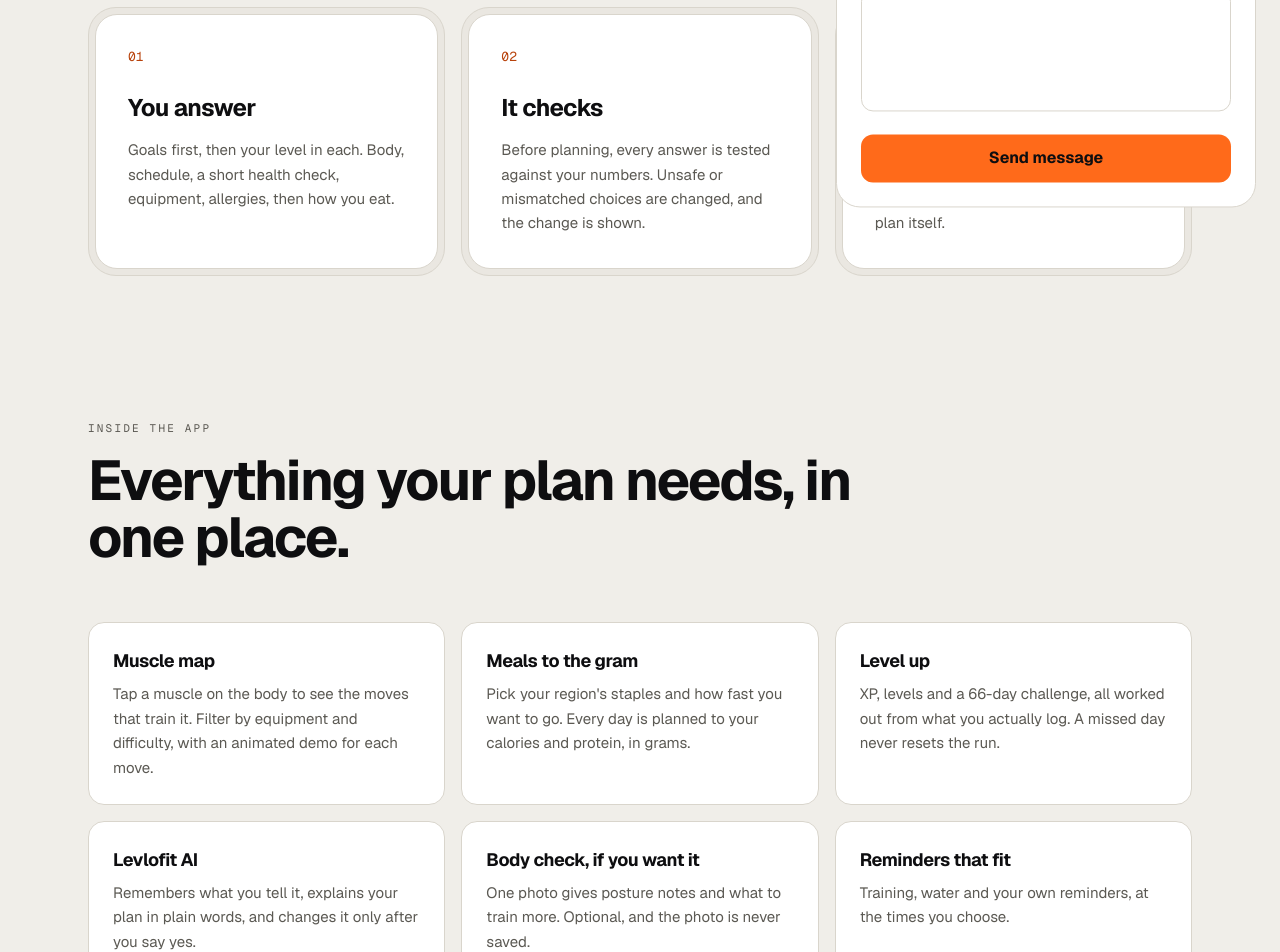
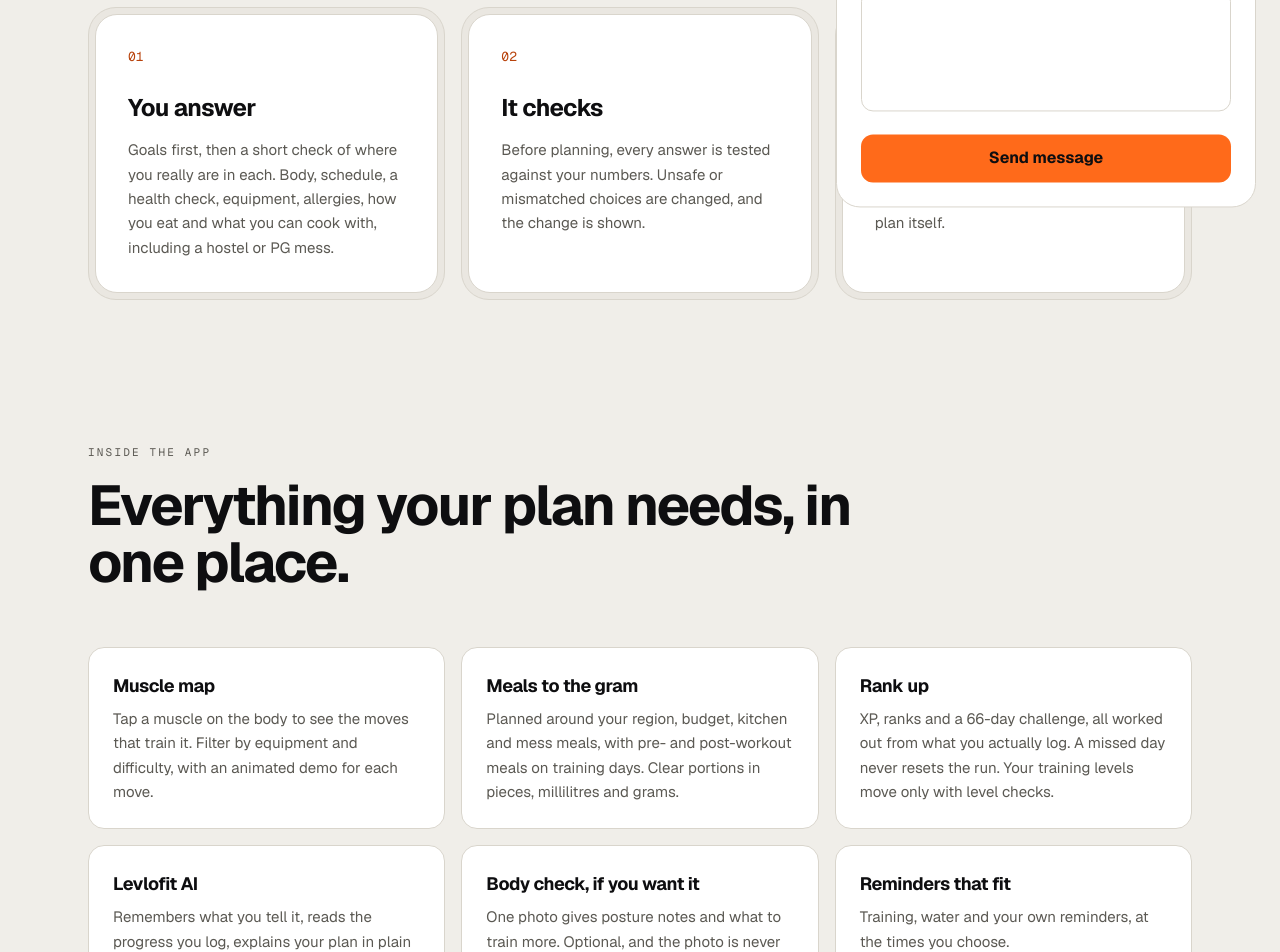
Before and after one commit to sathwikramaka/levlofit, a Next.js app in the folder website/: page / in a window 1280 px wide. Shown: the part 1140-2092 px from the top of the page. Built offline with nearby package versions, Linux system fonts and the light colour scheme; no server answers; a web font is replaced by a local one.

Commit message:
Website and privacy text matched to the app
- Home page: level check, kitchen and mess, workout meals, ranks, progress-aware coach, plan changes after yes
- Site search words for the new features
- Privacy: the level check also runs when goals are edited (website and in-app text)

```diff
--- a/website/src/app/page.tsx
+++ b/website/src/app/page.tsx
@@ -70,7 +70,7 @@ const steps = [
   {
     n: "01",
     title: "You answer",
-    body: "Goals first, then your level in each. Body, schedule, a short health check, equipment, allergies, then how you eat.",
+    body: "Goals first, then a short check of where you really are in each. Body, schedule, a health check, equipment, allergies, how you eat and what you can cook with, including a hostel or PG mess.",
   },
   {
     n: "02",
@@ -105,9 +105,9 @@ const sources = [
 
 const features = [
   ["Muscle map", "Tap a muscle on the body to see the moves that train it. Filter by equipment and difficulty, with an animated demo for each move."],
-  ["Meals to the gram", "Pick your region's staples and how fast you want to go. Every day is planned to your calories and protein, in grams."],
-  ["Level up", "XP, levels and a 66-day challenge, all worked out from what you actually log. A missed day never resets the run."],
-  ["Levlofit AI", "Remembers what you tell it, explains your plan in plain words, and changes it only after you say yes."],
+  ["Meals to the gram", "Planned around your region, budget, kitchen and mess meals, with pre- and post-workout meals on training days. Clear portions in pieces, millilitres and grams."],
+  ["Rank up", "XP, ranks and a 66-day challenge, all worked out from what you actually log. A missed day never resets the run. Your training levels move only with level checks."],
+  ["Levlofit AI", "Remembers what you tell it, reads the progress you log, explains your plan in plain words, and changes it only after you say yes."],
   ["Body check, if you want it", "One photo gives posture notes and what to train more. Optional, and the photo is never saved."],
   ["Reminders that fit", "Training, water and your own reminders, at the times you choose."],
 ];
@@ -120,7 +120,7 @@ const faqs = [
   ["Do you suggest beef or pork?", "Never. Levlofit is built for Indian users. Food choices are vegetarian, eggitarian, vegan or non-vegetarian without beef and pork."],
   [
     "What does Levlofit AI do?",
-    "It explains your plan in plain words and answers questions about it. It cannot change your numbers and it is not a doctor. If your health check needs a doctor, it says so.",
+    "It explains your plan in plain words, answers questions about it and reads the progress you log. It never sets your numbers itself: when a different body goal, pace or number of training days makes sense, it proposes it, and the plan is rebuilt by its fixed rules only after you say yes. It is not a doctor. If your health check needs a doctor, it says so.",
   ],
   ["I have an allergy. Is that covered?", "Allergies and intolerances are asked before your diet. Foods that contain them are removed from every suggestion, including ones you type in yourself."],
   ["Can I delete my account?", "Yes, from the account menu at any time. Your profile, plans and logs are deleted with it."],
--- a/website/src/app/privacy/page.tsx
+++ b/website/src/app/privacy/page.tsx
@@ -158,7 +158,7 @@ const sections: LegalSection[] = [
         </p>
         <p>
           {/* REVIEW GATE (legal): level check and research search (2026-10-28); publish with the coach-chat deploy that adds them. */}
-          <strong>Level check when you set up.</strong> Only during setup, if you do the level check, Groq receives your age, sex, height, weight, body
+          <strong>Level check.</strong> Only during setup or when you edit your goals, if you do the level check, Groq receives your age, sex, height, weight, body
           type, body goal, daily activity, training days and session length, equipment, your goals and how you rated yourself in each, two yes-or-no
           flags (whether you reported a medical condition and whether you noted an injury, not what they are) and the answers you type in that chat.
           We do not keep that chat; only the levels it suggests are saved to your account. You can skip it and use your own ratings.
--- a/website/src/components/search.tsx
+++ b/website/src/components/search.tsx
@@ -12,7 +12,7 @@ const INDEX: Entry[] = [
   { title: "Indian food", hint: "Home", href: "/#food", words: "ifct dal paneer rajma soya allergy beef pork nutrition" },
   { title: "Where the rules come from", hint: "Home", href: "/#sources", words: "who acsm issn icmr nin lally science source" },
   { title: "Download the Android app", hint: "Home", href: "/#download", words: "download apk android install app get" },
-  { title: "Inside the app", hint: "Home", href: "/#features", words: "features muscle map meals level up challenge body check reminders ai" },
+  { title: "Inside the app", hint: "Home", href: "/#features", words: "features muscle map meals rank up level challenge body check reminders ai kitchen mess warm-up" },
   { title: "Where do the numbers come from?", hint: "FAQ", href: "/#faq", words: "protein calories rules" },
   { title: "Do you suggest beef or pork?", hint: "FAQ", href: "/#faq", words: "diet food" },
   { title: "What does Levlofit AI do?", hint: "FAQ", href: "/#faq", words: "assistant chat bot doctor" },
```
Also changed, not shown: 1 other file (tests, documents, lock files or other folders).
